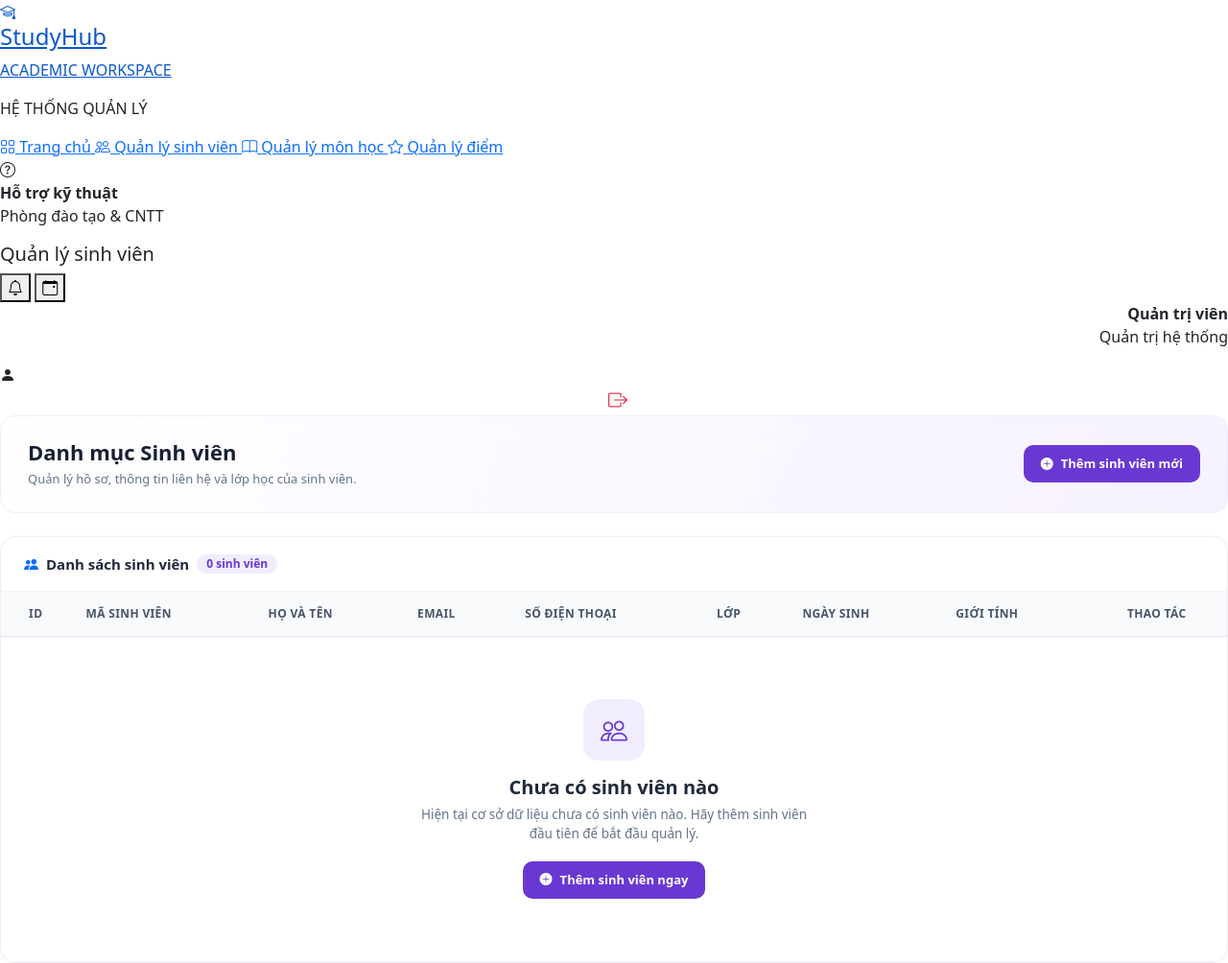
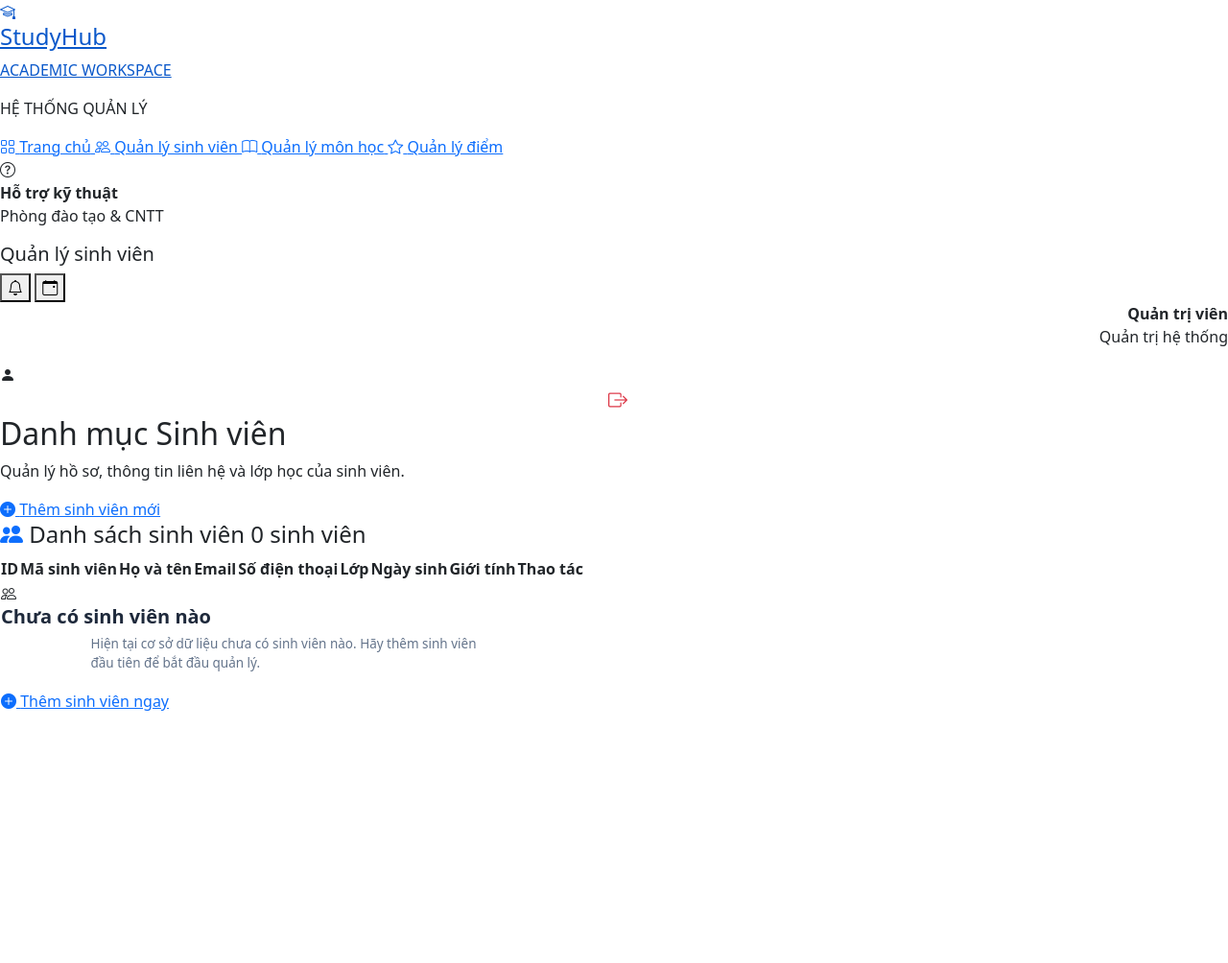
Before and after one commit to nguyentuandung-coder/student-management-system, a PHP site: page /index.php in a window 1280 px wide. Shown: the whole page at 96% size. After the commit the page ends 741 px from the top, so only its background shows below. Run offline with PHP 8.4, Linux system fonts and the light colour scheme.

Commit message:
Update index.php

```diff
--- a/app/views/student/index.php
+++ b/app/views/student/index.php
@@ -15,218 +15,9 @@
     <!-- CSS giao dien chung StudyHub -->
     <link rel="stylesheet" href="asset/css/style.css">
 
-    <style>
-        .page-banner {
-            background: linear-gradient(120deg, #ffffff, #f6f1ff);
-            border: 1px solid #eeeeF8;
-            border-radius: 16px;
-            padding: 24px 28px;
-            margin-bottom: 24px;
-            display: flex;
-            align-items: center;
-            justify-content: space-between;
-            gap: 20px;
-            flex-wrap: wrap;
-        }
-
-        .page-banner-title h2 {
-            font-size: 22px;
-            font-weight: 700;
-            margin: 0 0 6px;
-            color: #172033;
-        }
-
-        .page-banner-title p {
-            font-size: 13px;
-            color: #64748b;
-            margin: 0;
-        }
-
-        .table-card {
-            background-color: #ffffff;
-            border: 1px solid #eeeeF5;
-            border-radius: 16px;
-            box-shadow: 0 2px 8px rgba(20, 20, 60, 0.03);
-            overflow: hidden;
-        }
-
-        .table-card-header {
-            padding: 18px 24px;
-            border-bottom: 1px solid #f1f3f9;
-            display: flex;
-            align-items: center;
-            justify-content: space-between;
-            flex-wrap: wrap;
-            gap: 12px;
-        }
-
-        .table-card-title {
-            font-size: 15px;
-            font-weight: 700;
-            color: #1e293b;
-            margin: 0;
-            display: flex;
-            align-items: center;
-            gap: 8px;
-        }
-
-        .badge-count {
-            background-color: #f1edff;
-            color: #6938d3;
-            font-size: 12px;
-            font-weight: 700;
-            padding: 3px 10px;
-            border-radius: 20px;
-        }
-
-        .table-custom {
-            width: 100%;
-            margin-bottom: 0;
-        }
-
-        .table-custom th {
-            background-color: #f8fafc;
-            color: #475569;
-            font-size: 12px;
-            font-weight: 700;
-            text-transform: uppercase;
-            letter-spacing: 0.03em;
-            padding: 14px 16px;
-            border-bottom: 1px solid #e2e8f0;
-            white-space: nowrap;
-        }
-
-        .table-custom td {
-            padding: 15px 16px;
-            vertical-align: middle;
-            border-bottom: 1px solid #f1f5f9;
-            font-size: 13px;
-            color: #1e293b;
-        }
-
-        .table-custom tbody tr:hover {
-            background-color: #faf9ff;
-        }
-
-        .badge-code {
-            background-color: #ede9fe;
-            color: #5b21b6;
-            font-weight: 700;
-            font-size: 12px;
-            padding: 5px 9px;
-            border-radius: 8px;
-            display: inline-block;
-            white-space: nowrap;
-        }
-
-        .badge-class {
-            background-color: #eff6ff;
-            color: #1d4ed8;
-            font-weight: 600;
-            font-size: 12px;
-            padding: 5px 9px;
-            border-radius: 8px;
-            display: inline-block;
-            white-space: nowrap;
-        }
-
-        .badge-gender {
-            background-color: #f0fdf4;
-            color: #15803d;
-            font-weight: 600;
-            font-size: 12px;
-            padding: 5px 9px;
-            border-radius: 8px;
-            display: inline-block;
-        }
-
-        .btn-action-edit,
-        .btn-action-delete {
-            width: 35px;
-            height: 35px;
-            border-radius: 10px;
-            display: inline-flex;
-            align-items: center;
-            justify-content: center;
-            text-decoration: none;
-            transition: all 0.2s;
-        }
-
-        .btn-action-edit {
-            background-color: #eff6ff;
-            color: #2563eb;
-            border: 1px solid #dbeafe;
-        }
-
-        .btn-action-edit:hover {
-            background-color: #2563eb;
-            color: #ffffff;
-        }
-
-        .btn-action-delete {
-            background-color: #fef2f2;
-            color: #dc2626;
-            border: 1px solid #fee2e2;
-        }
-
-        .btn-action-delete:hover {
-            background-color: #dc2626;
-            color: #ffffff;
-        }
-
-        .btn-add-student {
-            background-color: #6938d3;
-            color: #ffffff;
-            font-size: 13px;
-            font-weight: 600;
-            padding: 10px 18px;
-            border-radius: 10px;
-            text-decoration: none;
-            display: inline-flex;
-            align-items: center;
-            gap: 8px;
-            transition: all 0.2s;
-            border: none;
-        }
-
-        .btn-add-student:hover {
-            background-color: #5428b6;
-            color: #ffffff;
-        }
-
-        .empty-table-state {
-            text-align: center;
-            padding: 50px 20px;
-        }
-
-        .empty-table-icon {
-            width: 64px;
-            height: 64px;
-            border-radius: 16px;
-            background-color: #f1edff;
-            color: #6938d3;
-            display: flex;
-            align-items: center;
-            justify-content: center;
-            font-size: 28px;
-            margin: 0 auto 16px;
-        }
-
-        @media (max-width: 768px) {
-
-            .table-custom th,
-            .table-custom td {
-                padding: 12px;
-            }
-
-            .page-banner {
-                padding: 20px;
-            }
-        }
-    </style>
 </head>
 
-<body>
+<body class="pg-student-index">
 
     <div class="dashboard">
 
```
